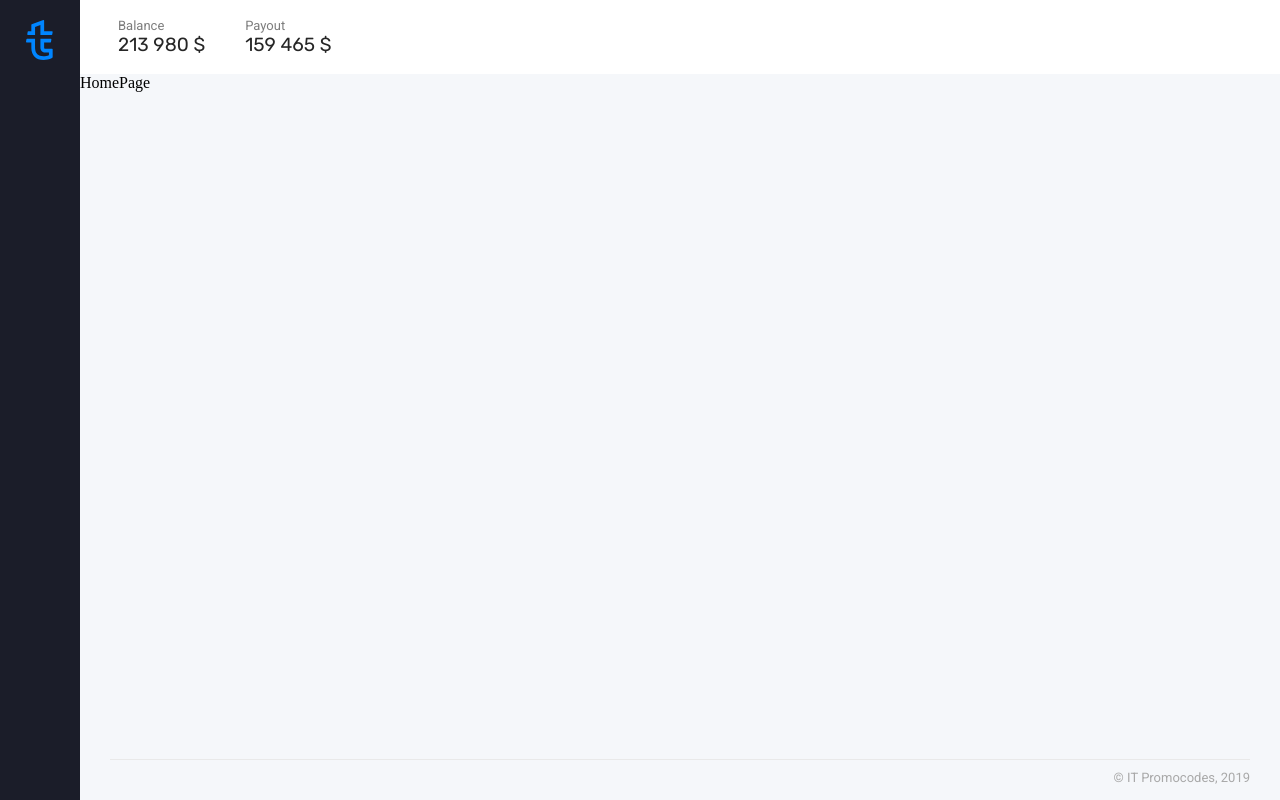
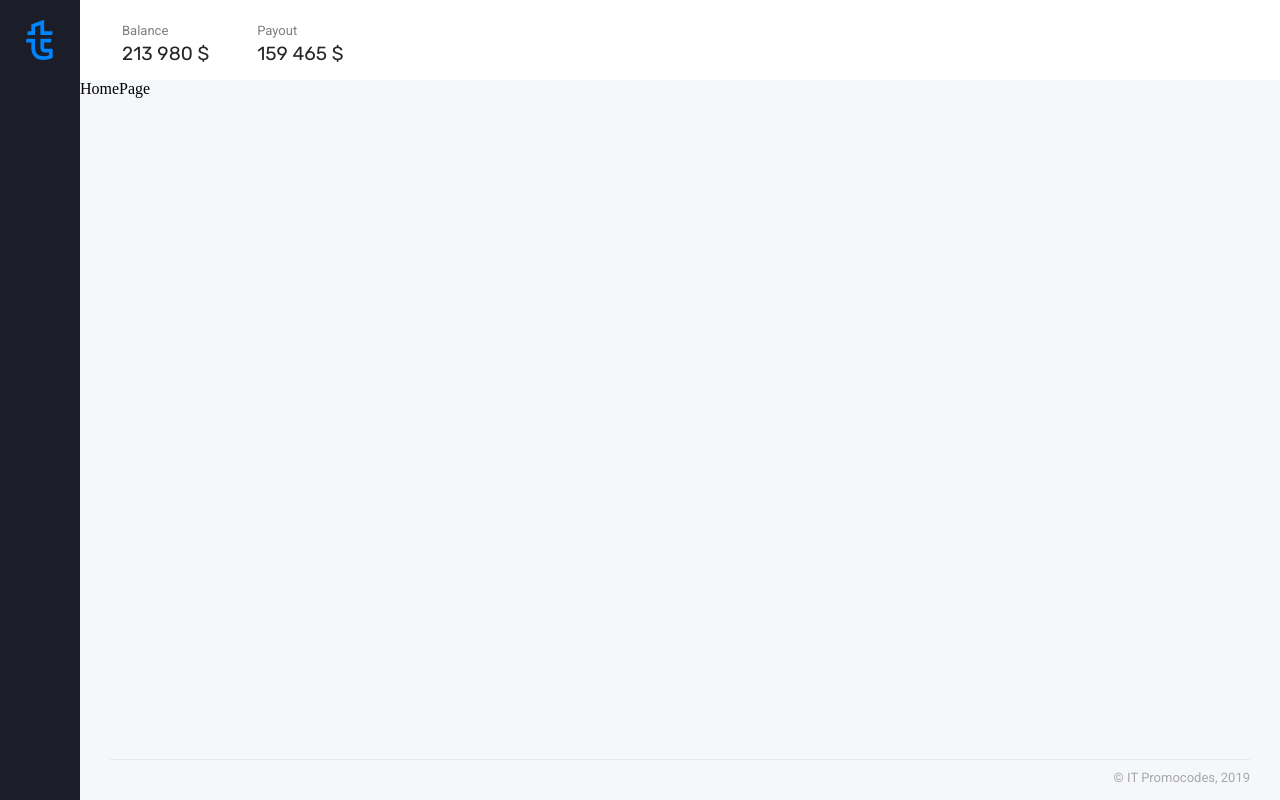
Before and after one commit to Ridge23/fe-assignment, a React app: page / in a window 1280 px wide. Built offline with nearby package versions, Linux system fonts and the light colour scheme.

Commit message:
Add topbar items styles

```diff
--- a/src/components/topbar/sass/top-bar-item.scss
+++ b/src/components/topbar/sass/top-bar-item.scss
@@ -1,11 +1,12 @@
 .top-bar-item {
-    margin: 0 20px;
+    margin: 0 24px;
     &__info {
         font-family: Rubik;
         font-style: normal;
         font-weight: normal;
         font-size: 19px;
         color: #262626;
+        line-height: 19px;
     }
 
     &__title {
@@ -14,5 +15,6 @@
         font-weight: normal;
         font-size: 13px;
         color: #7D7D7D;
+        line-height: 26px;
     }
 }
```
